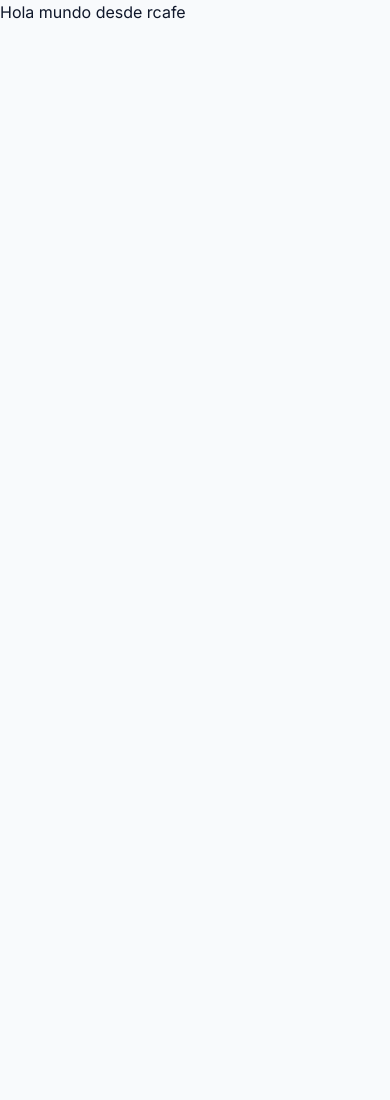
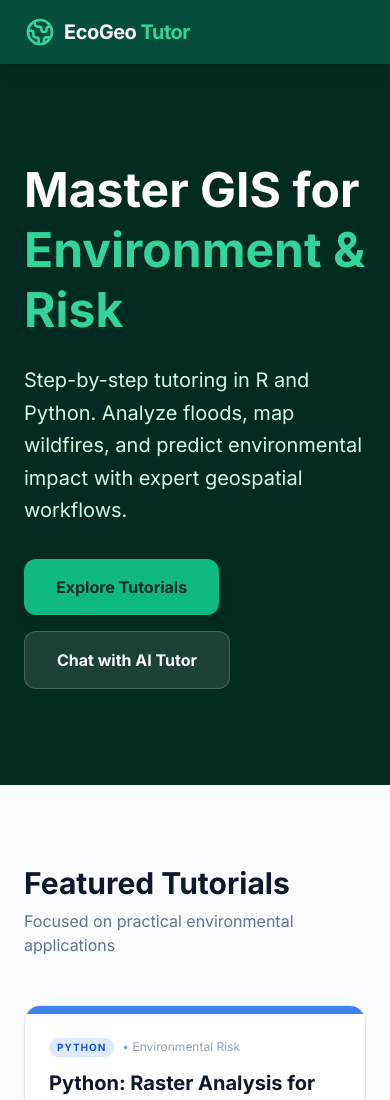
Before and after one commit to jhonnatan2178/rcafe, a React (Vite) app: page / in a window 390 px wide. Shown: the top 1100 px of the page. Before the commit the page ends 844 px from the top, so only its background shows below. Built offline with nearby package versions, Linux system fonts and the light colour scheme; no server answers.

Commit message:
fix: production safe render for tutorials

```diff
--- a/App.tsx
+++ b/App.tsx
@@ -1,4 +1,114 @@
+import React from 'react';
+import { Layout } from './components/Layout';
+import { AITutor } from './components/AITutor';
+import { TutorialCard } from './components/TutorialContent';
+import { TUTORIALS } from './constants';
+
 function App() {
-  return <h1>Hola mundo desde rcafe</h1>
+
+  const tutorials = Array.isArray(TUTORIALS) ? TUTORIALS : [];
+
+  return (
+    <Layout>
+      {/* Hero Section */}
+      <section className="bg-emerald-950 text-white py-24 px-6 relative overflow-hidden min-h-[600px] flex items-center">
+        <div className="max-w-7xl mx-auto relative z-10 grid grid-cols-1 lg:grid-cols-2 gap-12 items-center">
+
+          <div>
+            <h2 className="text-5xl md:text-6xl font-extrabold mb-6 leading-tight">
+              Master GIS for <span className="text-emerald-400">Environment & Risk</span>
+            </h2>
+
+            <p className="text-xl text-emerald-100 mb-8 max-w-xl leading-relaxed">
+              Step-by-step tutoring in R and Python. Analyze floods, map wildfires, and predict environmental impact with expert geospatial workflows.
+            </p>
+
+            <div className="flex flex-wrap gap-4">
+              <a href="#tutorials" className="bg-emerald-500 hover:bg-emerald-400 text-emerald-950 font-bold px-8 py-4 rounded-xl transition-all shadow-lg">
+                Explore Tutorials
+              </a>
+              <a href="#tutor" className="bg-white/10 hover:bg-white/20 border border-white/20 px-8 py-4 rounded-xl transition-all font-bold">
+                Chat with AI Tutor
+              </a>
+            </div>
+          </div>
+
+          <div className="hidden lg:block">
+            <div className="bg-slate-900 p-2 rounded-2xl shadow-2xl border border-white/10">
+              <div className="bg-slate-800 rounded-xl overflow-hidden">
+                <div className="p-6">
+                  <code className="text-emerald-400 text-sm">
+                    import geopandas as gpd<br/>
+                    import rasterio<br/><br/>
+                    rivers = gpd.read_file("hydrology.shp")<br/>
+                    buffer = rivers.buffer(500)<br/>
+                    print("Risk Area Calculated!")
+                  </code>
+                </div>
+              </div>
+            </div>
+          </div>
+
+        </div>
+      </section>
+
+      {/* Main Content */}
+      <section className="max-w-7xl mx-auto py-20 px-6 grid grid-cols-1 lg:grid-cols-3 gap-12">
+
+        <div className="lg:col-span-2 space-y-12" id="tutorials">
+
+          <div>
+            <h2 className="text-3xl font-bold text-slate-900">Featured Tutorials</h2>
+            <p className="text-slate-500 mt-2">Focused on practical environmental applications</p>
+          </div>
+
+          {/* SAFE MAP */}
+          <div className="grid grid-cols-1 md:grid-cols-2 gap-8">
+            {tutorials.length > 0 ? (
+              tutorials.map((tutorial: any) => (
+                <TutorialCard
+                  key={tutorial?.id ?? Math.random()}
+                  tutorial={tutorial}
+                />
+              ))
+            ) : (
+              <div className="text-slate-500">
+                No tutorials available.
+              </div>
+            )}
+          </div>
+
+          <div className="bg-emerald-50 rounded-3xl p-8 border border-emerald-100">
+            <h3 className="text-2xl font-bold text-emerald-900 mb-2">
+              Need a Custom Curriculum?
+            </h3>
+            <p className="text-emerald-700">
+              Tell our AI Tutor about your project and generate a custom learning path.
+            </p>
+          </div>
+
+        </div>
+
+        {/* Sidebar */}
+        <div className="lg:sticky lg:top-24 h-fit space-y-8">
+
+          {/* SAFE RENDER */}
+          {AITutor ? <AITutor /> : null}
+
+          <div className="bg-white rounded-2xl p-6 border border-slate-200 shadow-sm">
+            <h4 className="font-bold text-slate-900 mb-4">
+              Recommended Software
+            </h4>
+            <p className="text-sm text-slate-500">
+              QGIS · Anaconda · RStudio
+            </p>
+          </div>
+
+        </div>
+
+      </section>
+    </Layout>
+  );
 }
-export default App
+
+export default App;
```
Also changed, not shown: App - copia.tsx (line endings or trailing spaces).
